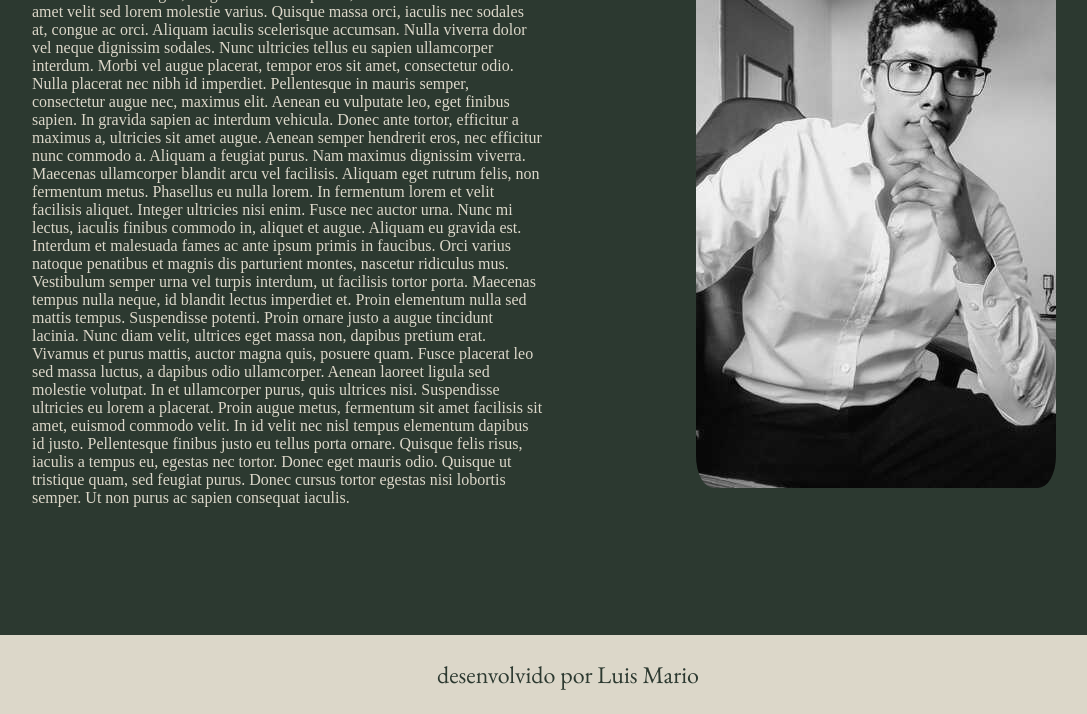
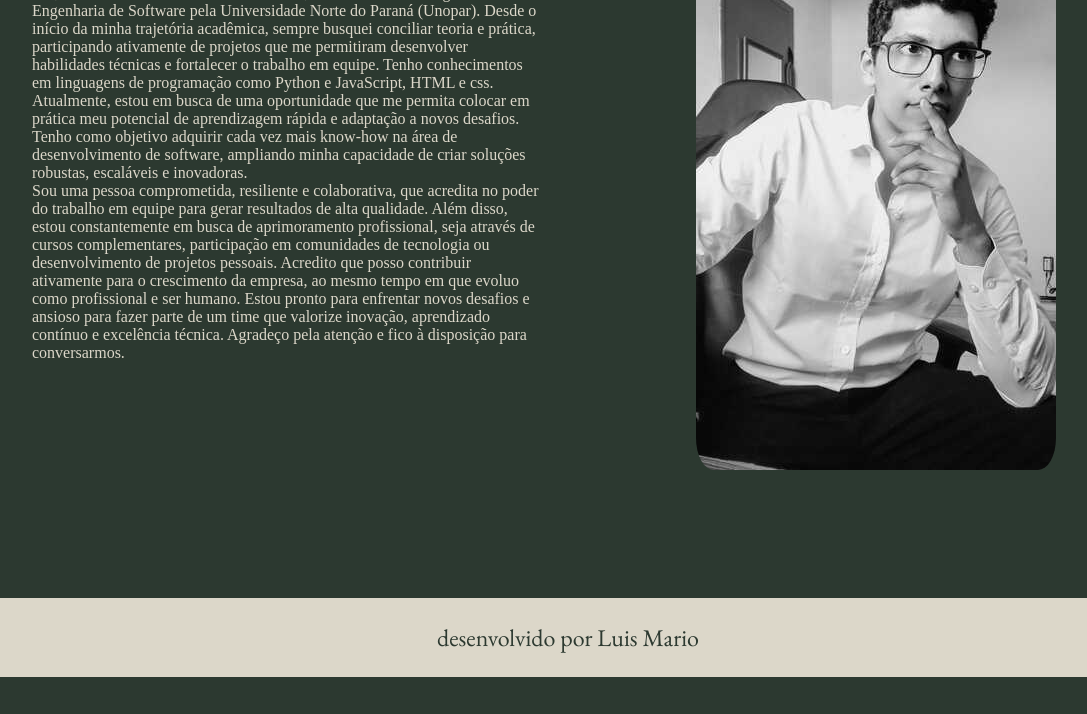
Before and after one commit to luis-mario-trindade/portifolio, a plain HTML site: page about.html in a window 1280 px wide. Shown: the part 355-1069 px from the top of the page, without its empty margins (96-1183 px from the left). After the commit the page ends 1032 px from the top, so only its background shows below. Drawn offline with nearby package versions, Linux system fonts and the light colour scheme.

Commit message:
correçao de bugs

```diff
--- a/about.html
+++ b/about.html
@@ -19,12 +19,12 @@
         <section  class="apresentaçao">
             <h1 class="destaque">Sobre mim</h1>
 
-            <p classe = "conteiner_texto">Lorem ipsum dolor sit amet, consectetur adipiscing elit. Sed nec mauris sed velit tempus vulputate non sit amet elit. Vestibulum odio tellus, gravida sed purus vitae, laoreet maximus ex. Curabitur ultrices, lorem vel ullamcorper luctus, purus arcu tempor ipsum, vitae elementum mi urna sit amet enim. Nam porta vel risus quis sollicitudin. Vivamus ut ante condimentum, posuere erat vel, imperdiet ligula. Cras purus lorem, interdum vel neque in, sodales dictum arcu. Nunc odio magna, feugiat et ullamcorper eu, malesuada at massa. Sed sit amet velit sed lorem molestie varius. Quisque massa orci, iaculis nec sodales at, congue ac orci. Aliquam iaculis scelerisque accumsan. Nulla viverra dolor vel neque dignissim sodales. Nunc ultricies tellus eu sapien ullamcorper interdum.
-
-                Morbi vel augue placerat, tempor eros sit amet, consectetur odio. Nulla placerat nec nibh id imperdiet. Pellentesque in mauris semper, consectetur augue nec, maximus elit. Aenean eu vulputate leo, eget finibus sapien. In gravida sapien ac interdum vehicula. Donec ante tortor, efficitur a maximus a, ultricies sit amet augue. Aenean semper hendrerit eros, nec efficitur nunc commodo a. Aliquam a feugiat purus. Nam maximus dignissim viverra.</p>
-            <p classe = "conteiner_texto">Maecenas ullamcorper blandit arcu vel facilisis. Aliquam eget rutrum felis, non fermentum metus. Phasellus eu nulla lorem. In fermentum lorem et velit facilisis aliquet. Integer ultricies nisi enim. Fusce nec auctor urna. Nunc mi lectus, iaculis finibus commodo in, aliquet et augue. Aliquam eu gravida est. Interdum et malesuada fames ac ante ipsum primis in faucibus. Orci varius natoque penatibus et magnis dis parturient montes, nascetur ridiculus mus. Vestibulum semper urna vel turpis interdum, ut facilisis tortor porta. Maecenas tempus nulla neque, id blandit lectus imperdiet et. Proin elementum nulla sed mattis tempus. Suspendisse potenti. Proin ornare justo a augue tincidunt lacinia.
-
-                Nunc diam velit, ultrices eget massa non, dapibus pretium erat. Vivamus et purus mattis, auctor magna quis, posuere quam. Fusce placerat leo sed massa luctus, a dapibus odio ullamcorper. Aenean laoreet ligula sed molestie volutpat. In et ullamcorper purus, quis ultrices nisi. Suspendisse ultricies eu lorem a placerat. Proin augue metus, fermentum sit amet facilisis sit amet, euismod commodo velit. In id velit nec nisl tempus elementum dapibus id justo. Pellentesque finibus justo eu tellus porta ornare. Quisque felis risus, iaculis a tempus eu, egestas nec tortor. Donec eget mauris odio. Quisque ut tristique quam, sed feugiat purus. Donec cursus tortor egestas nisi lobortis semper. Ut non purus ac sapien consequat iaculis.</p>
+            <p classe = "conteiner_texto_1">Olá,meu nome é Luis Mario Liar Trindade, tenho 25 anos e sou graduado em Engenharia de Software pela Universidade Norte do Paraná (Unopar).
+            Desde o início da minha trajetória acadêmica, sempre busquei conciliar teoria e prática, participando ativamente de projetos que me permitiram desenvolver habilidades técnicas e fortalecer o trabalho em equipe. Tenho conhecimentos em linguagens de programação como Python e JavaScript, HTML e css.
+            Atualmente, estou em busca de uma oportunidade que me permita colocar em prática meu potencial de aprendizagem rápida e adaptação a novos desafios. Tenho como objetivo adquirir cada vez mais know-how na área de desenvolvimento de software, ampliando minha capacidade de criar soluções robustas, escaláveis e inovadoras.</p>
+            <p classe = "conteiner_texto_1">Sou uma pessoa comprometida, resiliente e colaborativa, que acredita no poder do trabalho em equipe para gerar resultados de alta qualidade. Além disso, estou constantemente em busca de aprimoramento profissional, seja através de cursos complementares, participação em comunidades de tecnologia ou desenvolvimento de projetos pessoais.
+Acredito que posso contribuir ativamente para o crescimento da empresa, ao mesmo tempo em que evoluo como profissional e ser humano. Estou pronto para enfrentar novos desafios e ansioso para fazer parte de um time que valorize inovação, aprendizado contínuo e excelência técnica.
+Agradeço pela atenção e fico à disposição para conversarmos.</p>
         </section>
         <img class="apresentaçao__imagen"src="assets/assets/luis_mariooo.jpg" alt="homen sentado pensando">
     </main>
--- a/style/style.css
+++ b/style/style.css
@@ -17,9 +17,6 @@
 }
 
 body{
-    /*background-image: url("/assets/assets/fundo.png");
-    background-repeat: no-repeat;
-    background-size: cover;*/
     background-color: var(--cor-1);
     color: var(--cor-2);
     box-sizing: border-box;
@@ -71,6 +68,11 @@ body{
 .conteiner_texto{
     font-family: var(--fonte-2);
     justify-content: center;
+}
+.conteiner_texto_1{
+    font-family: var(--fonte-2);
+    justify-content: center;
+    margin:2em 0;
 }
 .apresentaçao__imagen{
     width: 50%;
```
